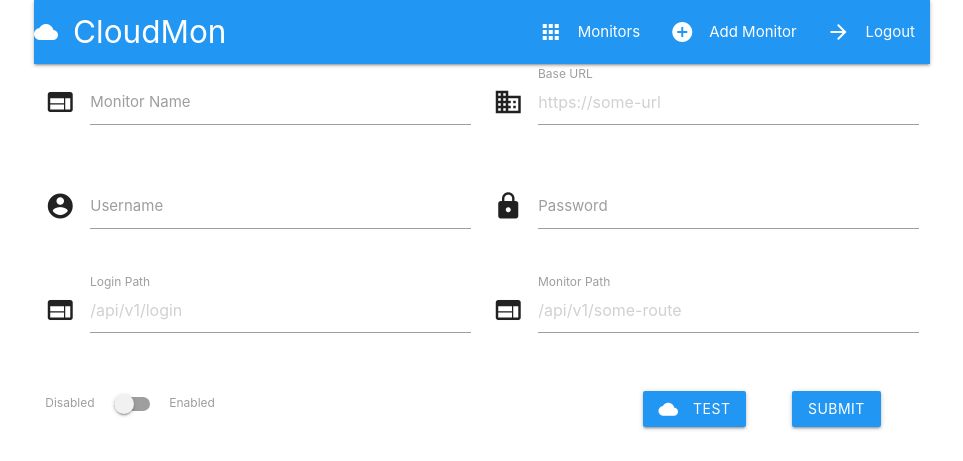
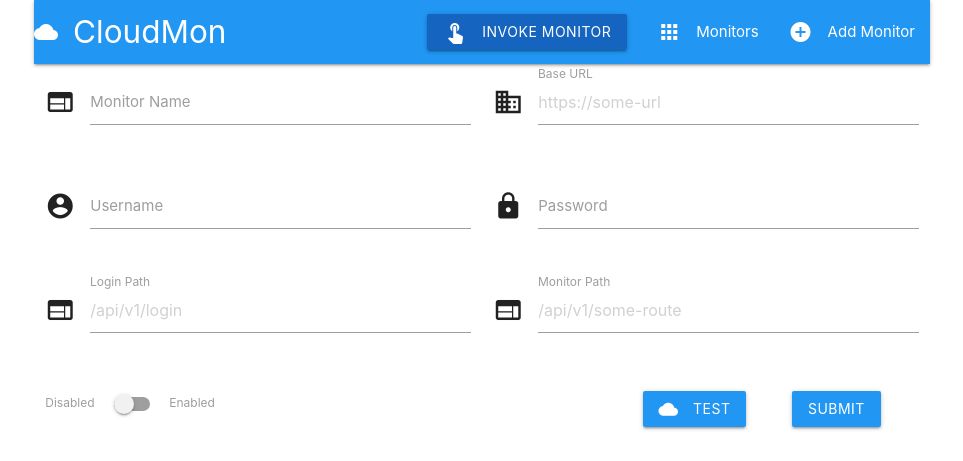
Before and after one commit to Satak/cloud-mon, a Flask app: page /add-monitor in a window 1280 px wide. Shown: the top 461 px of the page, without its empty margins (158-1121 px from the left). Run offline with Flask 2, Linux system fonts and the light colour scheme.

Commit message:
Fix images

```diff
--- a/src/main.py
+++ b/src/main.py
@@ -1,4 +1,4 @@
-from flask import Flask, request, jsonify, render_template, session
+from flask import Flask, request, jsonify, render_template
 from flask_basicauth import BasicAuth
 from monitor import Monitor
 from validators import validate_monitor
--- a/src/static/app.js
+++ b/src/static/app.js
@@ -78,3 +78,7 @@
 function redirectToIndex() {
   document.location = '/'
 }
+
+function invokeMonitor() {
+  console.log('monitoring')
+}
--- a/src/templates/navbar.html
+++ b/src/templates/navbar.html
@@ -2,9 +2,9 @@
     <div class="nav-wrapper">
         <a href="{{ url_for('view_index')}}" class="brand-logo"><i class="material-icons left">cloud</i>CloudMon</a>
         <ul id="nav-mobile" class="right hide-on-med-and-down">
+            <li><a class="waves-effect waves-light btn blue darken-3" id="invokeMonitor" onclick="invokeMonitor()"><i class="material-icons left">touch_app</i>Invoke Monitor</a></li>
             <li><a href="{{ url_for('view_index') }}"><i class="material-icons left">apps</i>Monitors</a></li>
             <li><a href="{{ url_for('view_add_monitor') }}"><i class="material-icons left">add_circle</i>Add Monitor</a></li>
-            <li><a href="#"><i class="material-icons left">arrow_forward</i>Logout</a></li>
         </ul>
     </div>
 </nav>
```
Also changed, not shown: img/cloud_mon_ui.png, img/cloud_mon_ui_form.png.
